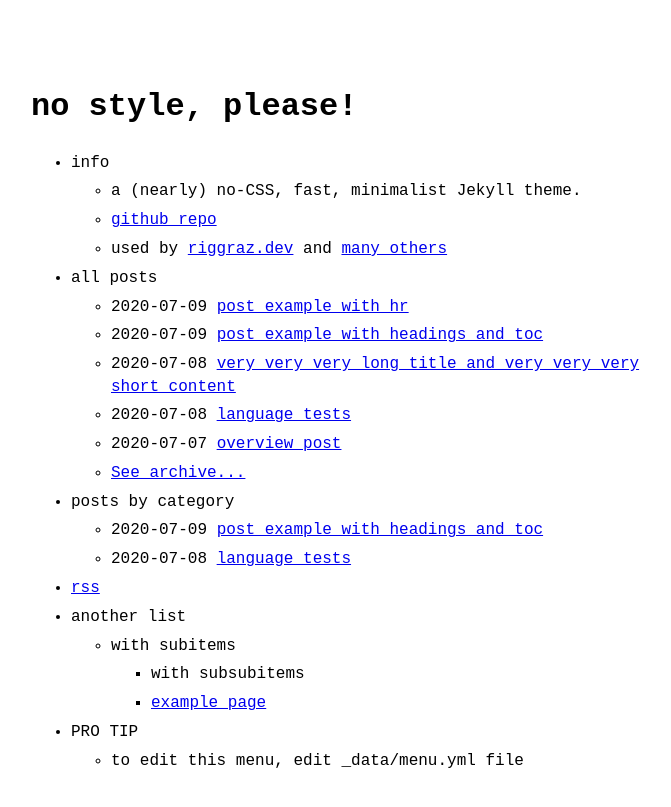
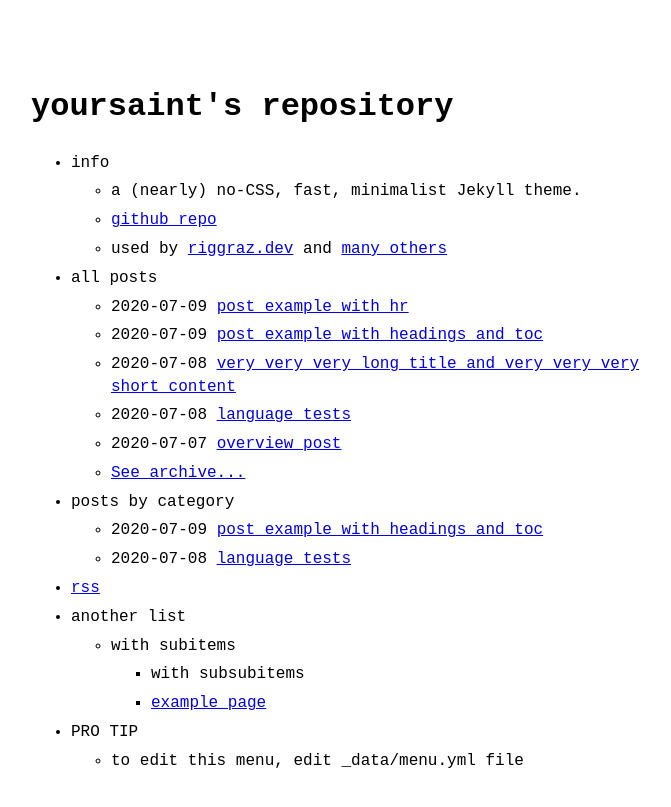
Before and after one commit to yoursaint/yoursaint.github.io, a Jekyll site: the page built from index.md, in a window 1280 px wide. Shown: the top 807 px of the page, without its empty margins (289-960 px from the left). Built offline with Jekyll 4.4.1, drawn with Linux system fonts in a browser that asks for light colours.

Commit message:
modify config.yml

```diff
--- a/_config.yml
+++ b/_config.yml
@@ -1,11 +1,10 @@
-title: no style, please! # name of the site
-author: Riccardo Graziosi # name of site's author
-email: riccardo.graziosi97@gmail.com # email of site's author
+title: yoursaint's repository # name of the site
+author: yoursaint(Sunghyun Yu) # name of site's author
+email: yoursaint@cnu.ac.kr # email of site's author
 url: https://yoursaint.github.com # root address of the site
 baseurl: "" # subpath of the site, e.g. "/blog" (leave it blank "" if you're site shouldn't use a subpath)
 description: > # description of the site (multiple lines allowed)
-  A (nearly) no-CSS, fast, minimalist Jekyll theme.
-
+  Repository of memories
 permalink: /:slug.html
 
 favicon: "logo.png" # name+extension of favicon (which must be put on the root folder)
```
